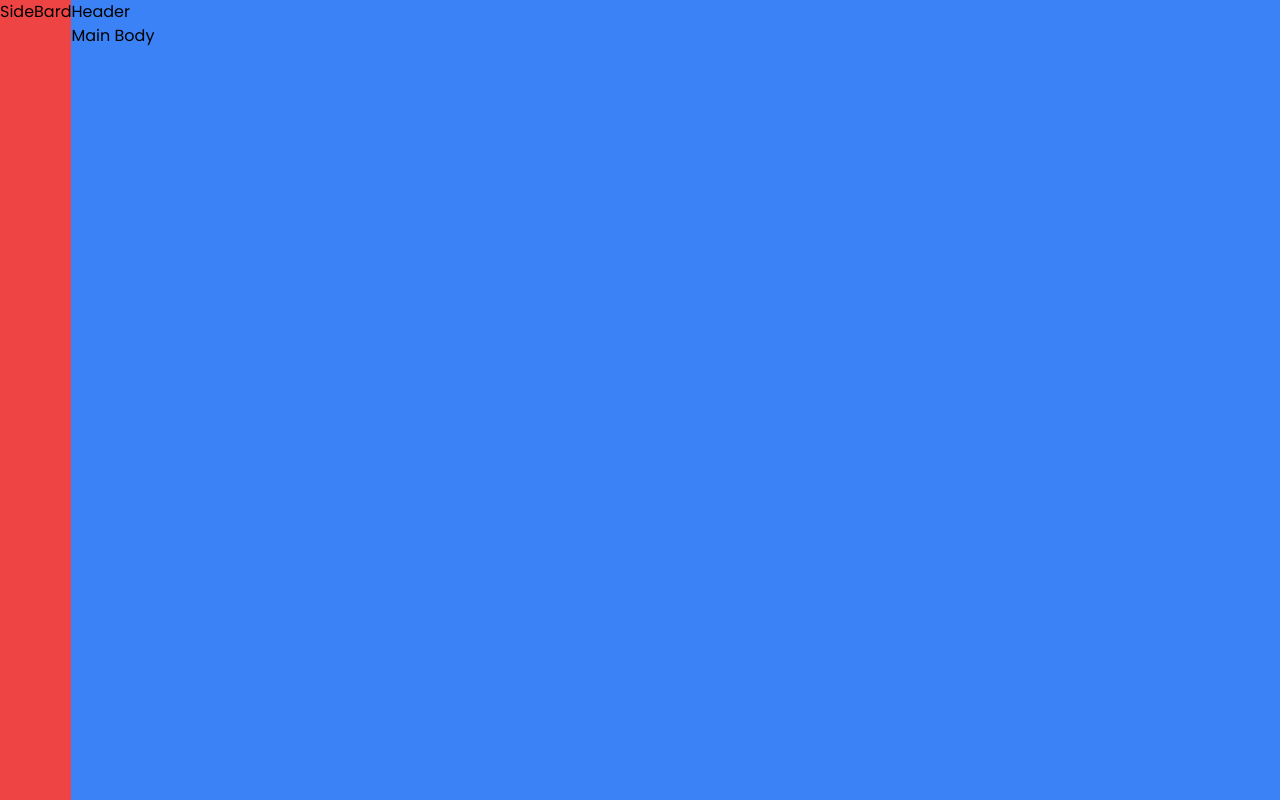
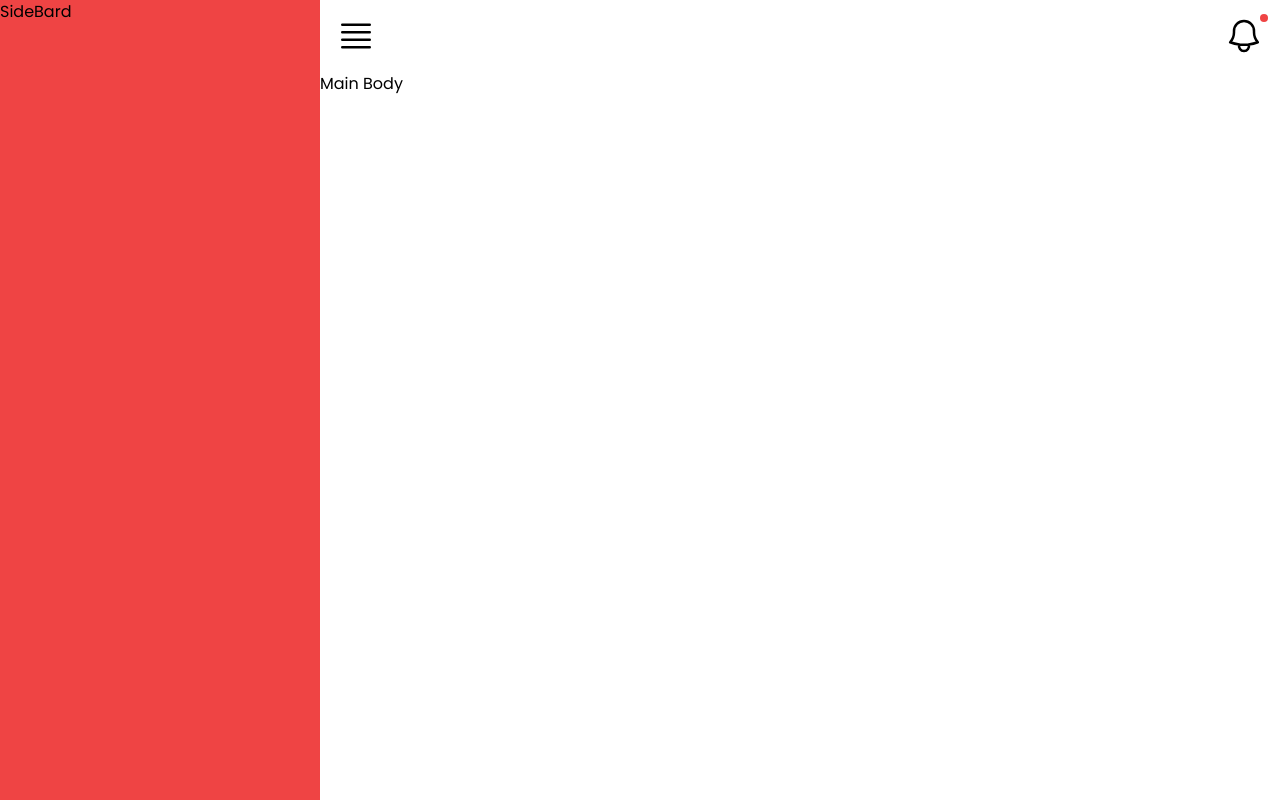
Before and after one commit to FrezeSteve/first-dashboard-design, a React (Vite) app: page / in a window 1280 px wide. Built offline with nearby package versions, Linux system fonts and the light colour scheme.

Commit message:
added header components ie the icon controlling hidding the sidebar and notification icon

```diff
--- a/src/App.jsx
+++ b/src/App.jsx
@@ -1,9 +1,12 @@
+import Header from "./components/Header";
+import SideBar from "./components/Sidebar";
+
 export default function App() {
     return (
-        <div className="flex w-screen h-screen overflow-hidden">
-            <div className="bg-red-500 hidden md:block">SideBard</div>
-            <div className="bg-blue-500 grow">
-                <div>Header</div>
+        <div className="grid grid-cols-12 w-screen h-screen overflow-hidden">
+            <SideBar />
+            <div className="col-span-12 md:col-span-9">
+                <Header />
                 <div>Main Body</div>
             </div>
         </div>
--- /dev/null
+++ b/src/components/Header.jsx
@@ -0,0 +1,21 @@
+export default function Header() {
+    return (
+        <div className="flex justify-between items-center p-4">
+            <div>
+                <svg xmlns="http://www.w3.org/2000/svg" fill="none" viewBox="0 0 24 24" strokeWidth="1.5" stroke="currentColor" className="w-6 h-6 md:w-10 md:h-10">
+                    <path strokeLinecap="round" strokeLinejoin="round" d="M3.75 5.25h16.5m-16.5 4.5h16.5m-16.5 4.5h16.5m-16.5 4.5h16.5" />
+                </svg>
+            </div>
+            <div>
+                <div className="tracking-widest relative hover:text-green-400">
+                    <svg xmlns="http://www.w3.org/2000/svg" fill="none" viewBox="0 0 24 24" strokeWidth={1.5} stroke="currentColor" className="w-6 h-6 md:w-10 md:h-10">
+                        <path strokeLinecap="round" strokeLinejoin="round" d="M14.857 17.082a23.848 23.848 0 005.454-1.31A8.967 8.967 0 0118 9.75v-.7V9A6 6 0 006 9v.75a8.967 8.967 0 01-2.312 6.022c1.733.64 3.56 1.085 5.455 1.31m5.714 0a24.255 24.255 0 01-5.714 0m5.714 0a3 3 0 11-5.714 0" />
+                    </svg>
+                    <span className="absolute -top-0.5 -right-1 z-1 h-2 w-2 rounded-full bg-red-500 inline">
+                        <span className="absolute -z-1 inline-flex h-full w-full animate-ping rounded-full bg-red-500 opacity-75"></span>
+                    </span>
+                </div>
+            </div>
+        </div>
+    );
+}
--- /dev/null
+++ b/src/components/Sidebar.jsx
@@ -0,0 +1,3 @@
+export default function SideBar() {
+    return <div className="bg-red-500 hidden md:block col-span-3">SideBard</div>;
+}
```
